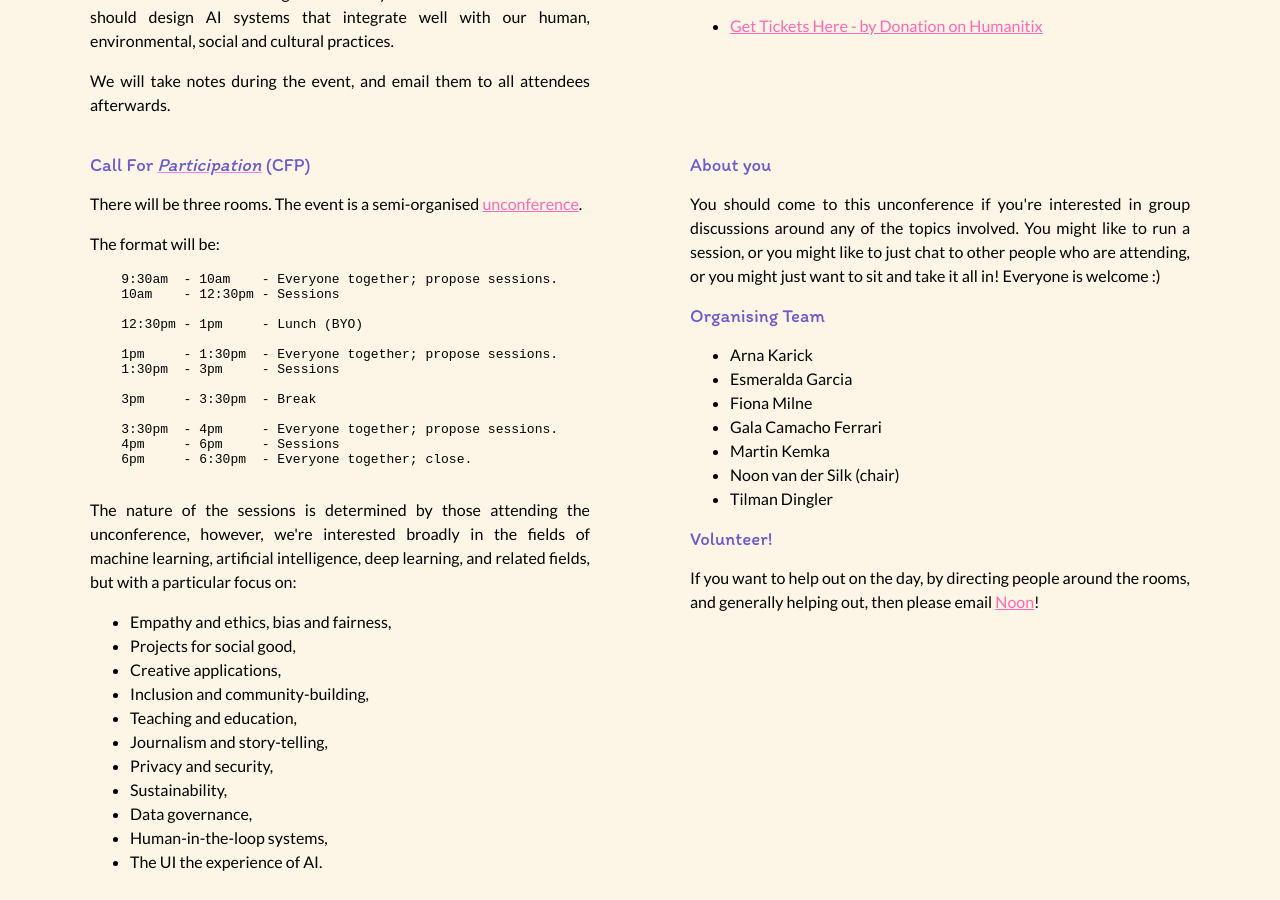
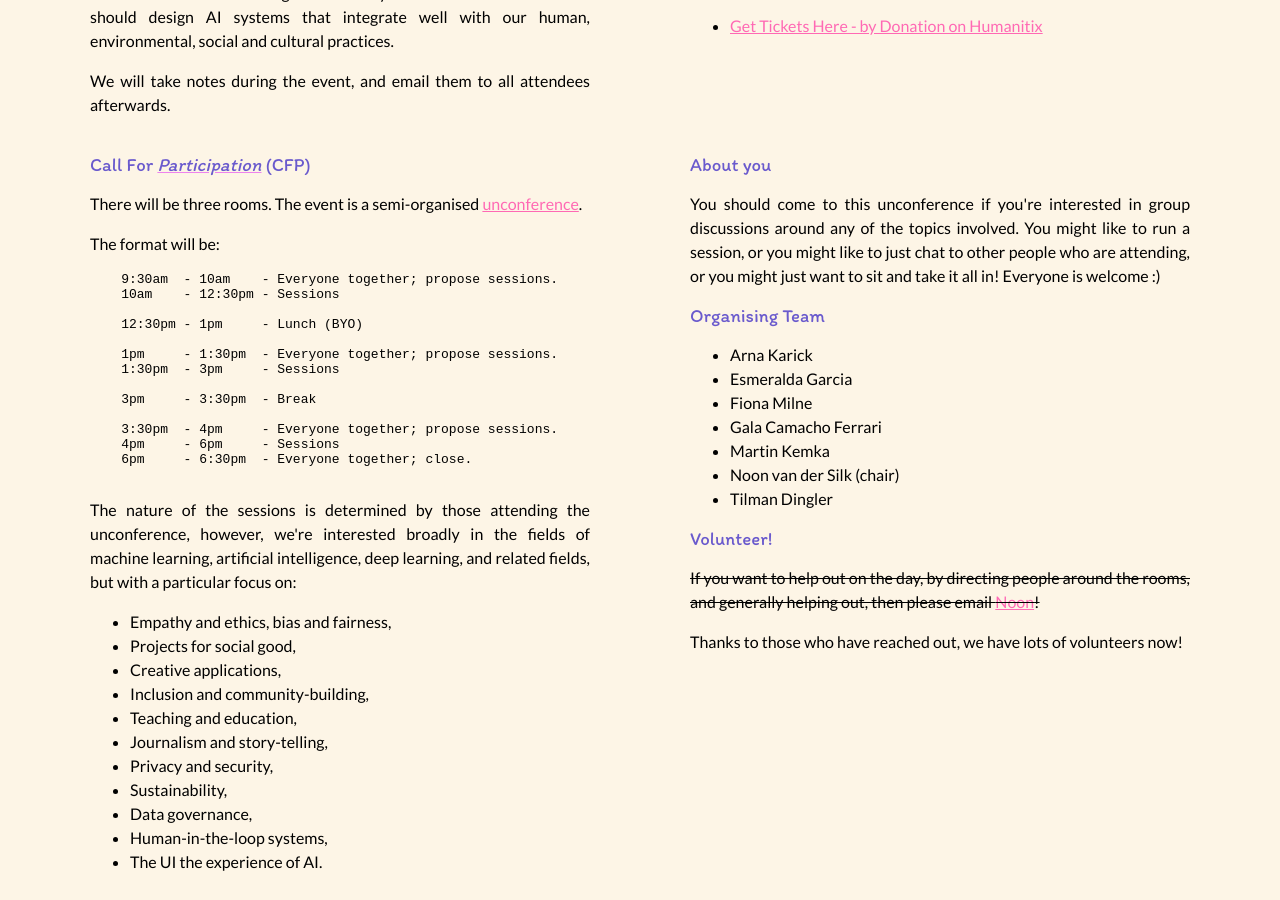
Before and after one commit to PostPredictionConference/PostPredictionConference.github.io, a Jekyll site: the page built from index.md, in a window 1280 px wide and 900 px high, scrolled down 654 px. Built offline with Jekyll 4.4.1, drawn with Linux system fonts in a browser that asks for light colours.

Commit message:
no more volunteers

```diff
--- a/index.md
+++ b/index.md
@@ -125,7 +125,9 @@ title: Home
 
   <h3>Volunteer!</h3>
 
-  <p>If you want to help out on the day, by directing people around the rooms,
-  and generally helping out, then please email <a href="mailto:noon@braneshop.com.au">Noon</a>!
+  <p><strike>If you want to help out on the day, by directing people around the rooms,
+  and generally helping out, then please email <a href="mailto:noon@braneshop.com.au">Noon</a>!</strike>
   </p>
+
+  <p>Thanks to those who have reached out, we have lots of volunteers now!</p>
 </div>
```
